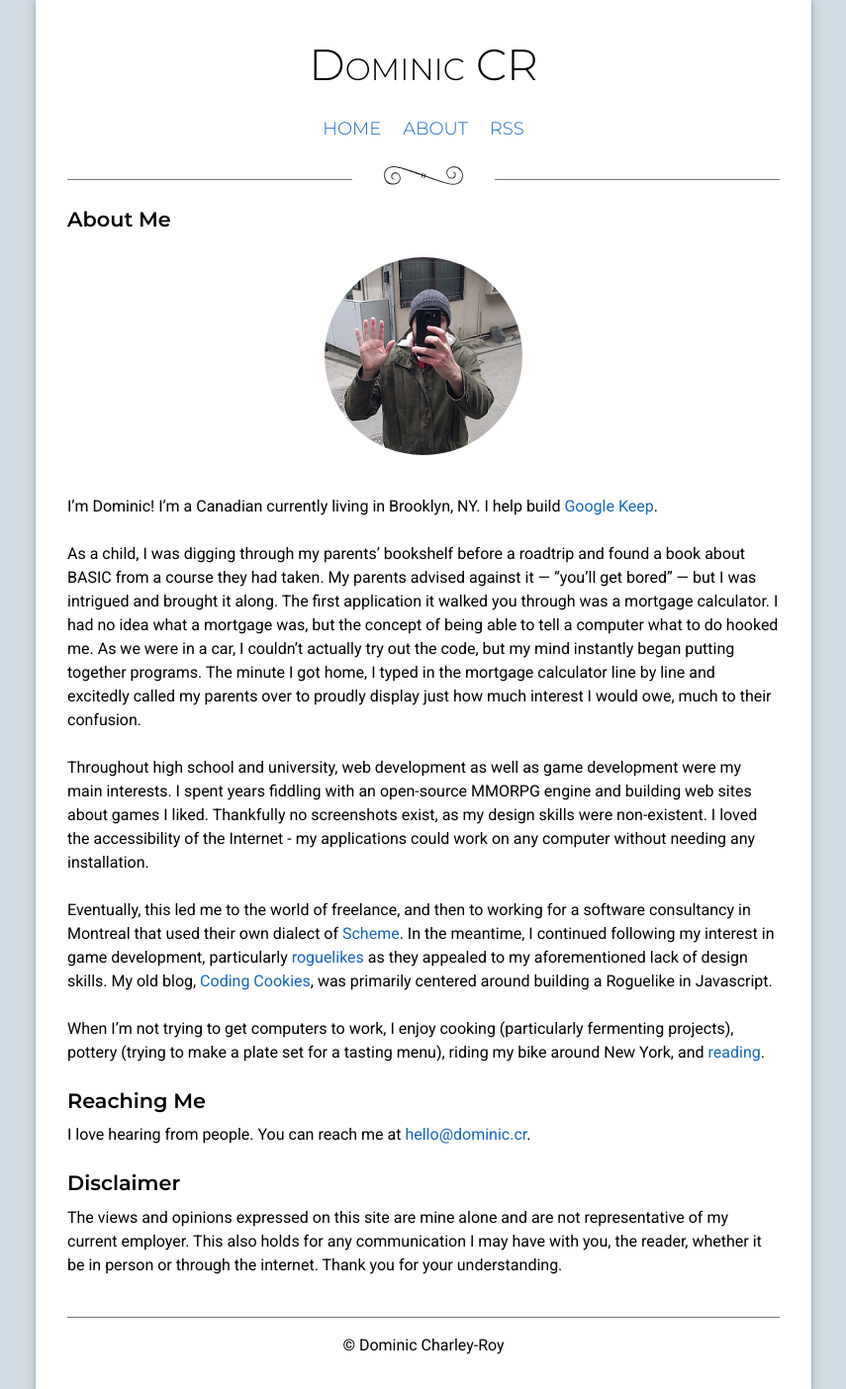
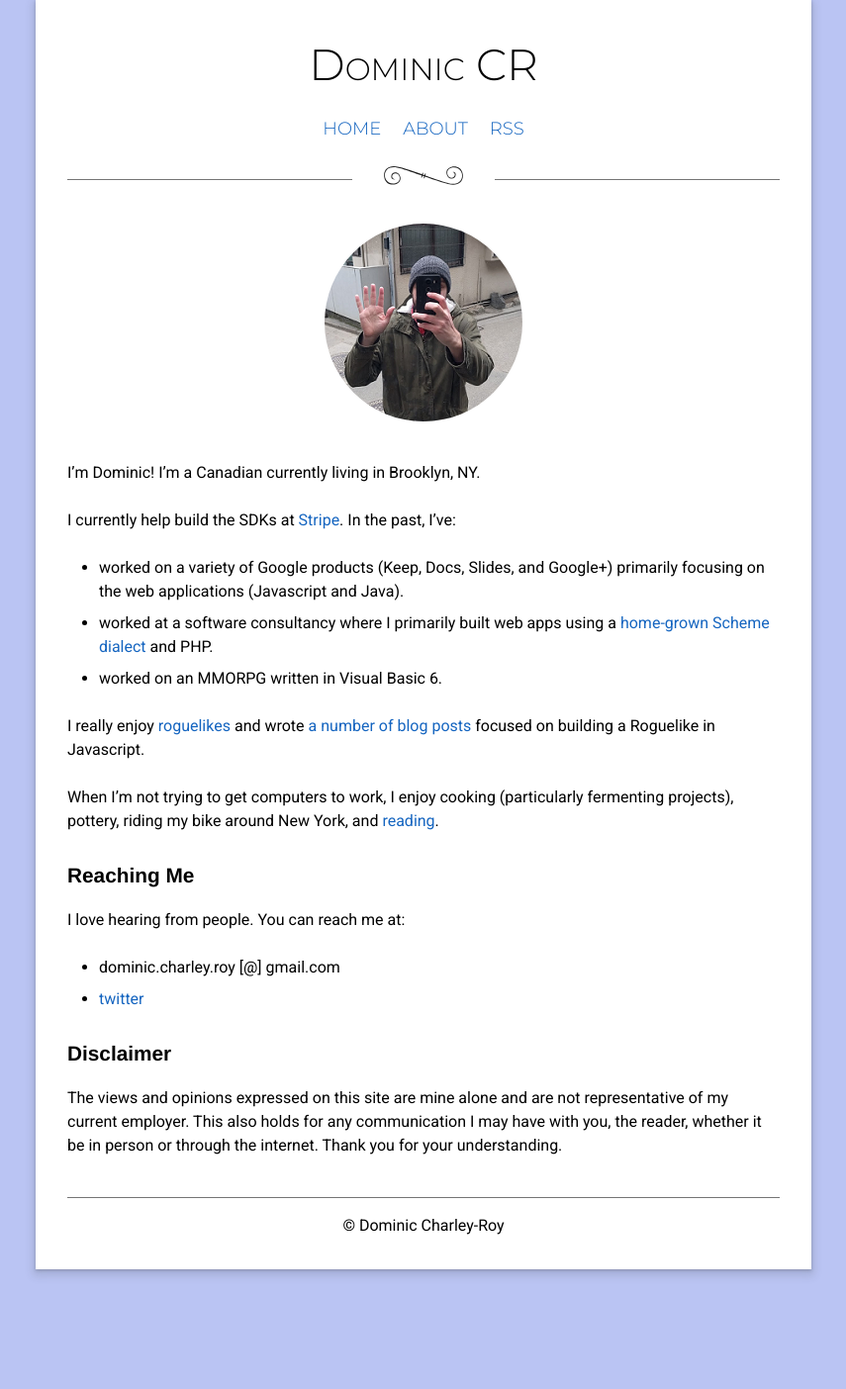
Before and after one commit to jokeofweek/jokeofweek.github.io, a Jekyll site: the page built from about.markdown, in a window 1280 px wide. Shown: the whole page at 99% size, without its empty margins (212-1067 px from the left). Built offline with Jekyll 4.4.1, drawn with Linux system fonts in a browser that asks for light colours.

Commit message:
Refresh about and styling.

```diff
--- a/_layouts/home.html
+++ b/_layouts/home.html
@@ -2,7 +2,7 @@
 layout: default
 ---
 
-<p>Hey there! I'm Dominic Charley-Roy. I'm currently working on <a href="https://keep.google.com">Google Keep</a>. Welcome to my blog.</p>
+<p>Hello, bonjour 👋 I'm Dominic Charley-Roy. I'm currently working on the open-source SDKs at <a href="https://stripe.com">Stripe</a>.</p>
 
 <h3>Recent posts:</h3>
 <ul>
--- a/_sass/main.scss
+++ b/_sass/main.scss
@@ -11,7 +11,7 @@ $font-size-contextual-title: 18px;
 $font-size-body: 14px;
 
 body {
-  background-color: #d1dbe3;
+  background-color: rgb(186, 196, 243);
   height: 100%;
   min-height: 100%;
   width: 100%;
--- a/_sass/typography.scss
+++ b/_sass/typography.scss
@@ -1,4 +1,5 @@
 $title-font: 'Montserrat', 'Roboto', sans-serif;
+$heading-font: 'Helvetica', sans-serif;
 $text-font: 'Roboto', sans-serif;
 
 body {
@@ -65,10 +66,10 @@ article h3,
 article h4,
 article h5,
 article h6 {
-	font-family: $title-font;
+	font-family: $heading-font;
 	font-weight: 600;
 	line-height: 1.15em;
-	margin-bottom: .5em;
+	margin-bottom: 1em;
 }
 
 article h1:not(:first-child),
@@ -77,7 +78,7 @@ article h3:not(:first-child),
 article h4:not(:first-child),
 article h5:not(:first-child),
 article h6:not(:first-child) {
-	margin-top: 1.2em;
+	margin-top: 1.5em;
 }
 
 .footnote {
--- a/about.markdown
+++ b/about.markdown
@@ -4,25 +4,28 @@ title: About
 permalink: /about/
 ---
 
-### About Me
-
 
 ![My face](/assets/images/face.png){:class="centered-image"}
 
 
-I'm Dominic! I'm a Canadian currently living in Brooklyn, NY. I help build [Google Keep](keep.google.com).
+I'm Dominic! I'm a Canadian currently living in Brooklyn, NY.
 
-As a child, I was digging through my parents' bookshelf before a roadtrip and found a book about BASIC from a course they had taken. My parents advised against it &mdash; "you'll get bored" &mdash; but I was intrigued and brought it along. The first application it walked you through was a mortgage calculator. I had no idea what a mortgage was, but the concept of being able to tell a computer what to do hooked me. As we were in a car, I couldn't actually try out the code, but my mind instantly began putting together programs. The minute I got home, I typed in the mortgage calculator line by line and excitedly called my parents over to proudly display just how much interest I would owe, much to their confusion.
+I currently help build the SDKs at [Stripe](https://stripe.com/). In the past, I've:
 
-Throughout high school and university, web development as well as game development were my main interests. I spent years fiddling with an open-source MMORPG engine and building web sites about games I liked. Thankfully no screenshots exist, as my design skills were non-existent. I loved the accessibility of the Internet - my applications could work on any computer without needing any installation.
+* worked on a variety of Google products (Keep, Docs, Slides, and Google+) primarily focusing on the web applications (Javascript and Java).
+* worked at a software consultancy where I primarily built web apps using a [home-grown Scheme dialect](https://github.com/jazzscheme/jazz) and PHP.
+* worked on an MMORPG written in Visual Basic 6.
 
-Eventually, this led me to the world of freelance, and then to working for a software consultancy in Montreal that used their own dialect of [Scheme](http://www.jazzscheme.org/). In the meantime, I continued following my interest in game development, particularly [roguelikes](https://en.wikipedia.org/wiki/Roguelike) as they appealed to my aforementioned lack of design skills. My old blog, [Coding Cookies](http://codingcookies.com/), was primarily centered around building a Roguelike in Javascript.
+I really enjoy [roguelikes](https://en.wikipedia.org/wiki/Roguelike) and wrote [a number of blog posts](http://www.codingcookies.com/2013/11/25/building-a-roguelike-in-javascript-part-16/) focused on building a Roguelike in Javascript.
 
-When I'm not trying to get computers to work, I enjoy cooking (particularly fermenting projects), pottery (trying to make a plate set for a tasting menu), riding my bike around New York, and [reading](https://www.goodreads.com/user/show/21652187-dominic).
+When I'm not trying to get computers to work, I enjoy cooking (particularly fermenting projects), pottery, riding my bike around New York, and [reading](https://www.goodreads.com/user/show/21652187-dominic).
 
 ### Reaching Me
 
-I love hearing from people. You can reach me at [{{ site.email }}](mailto:{{ site.email }}).
+I love hearing from people. You can reach me at:
+
+* dominic.charley.roy [@] gmail.com
+* [twitter](https://twitter.com/jokeofweek)
 
 ### Disclaimer
 
```
